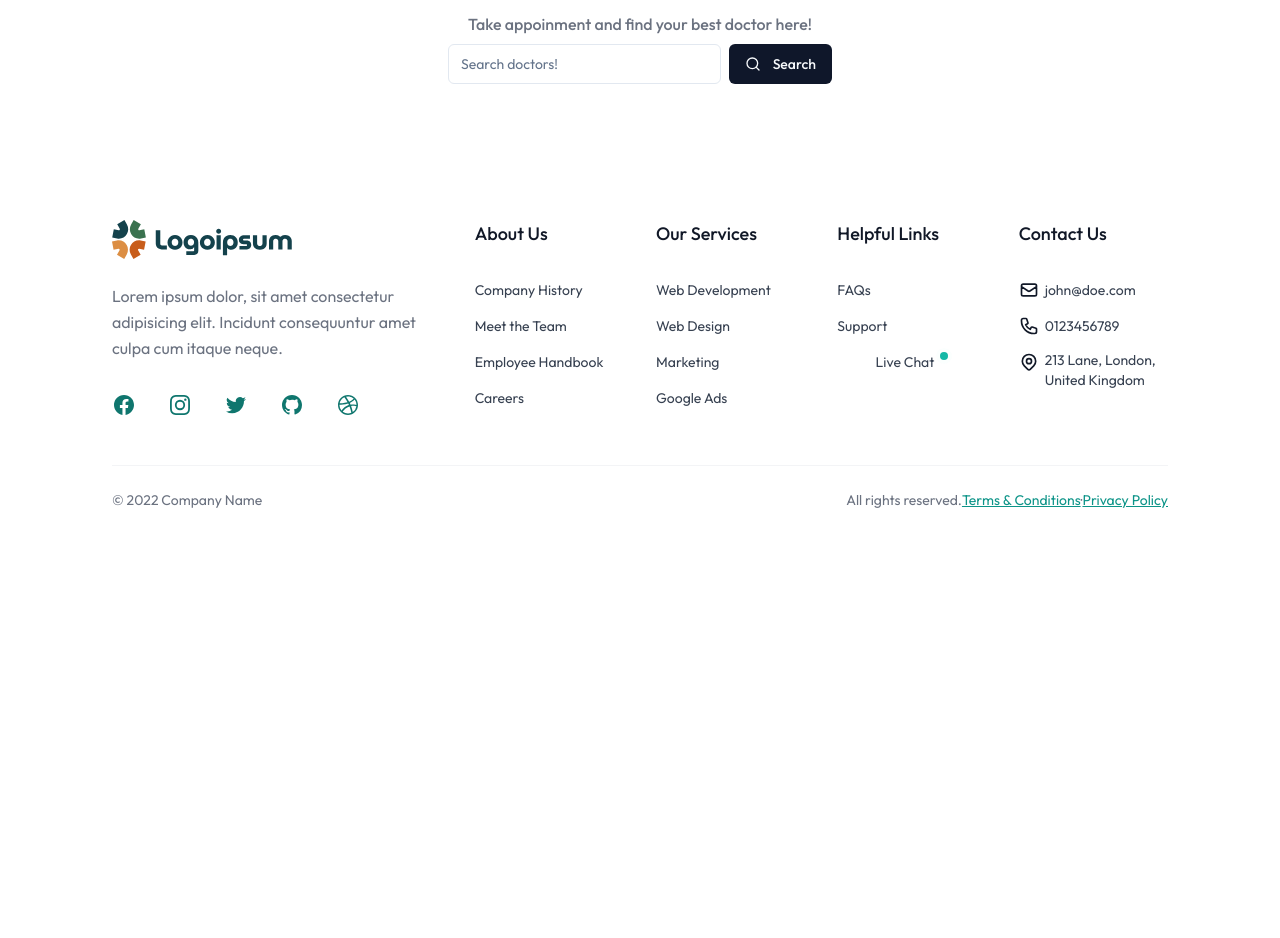
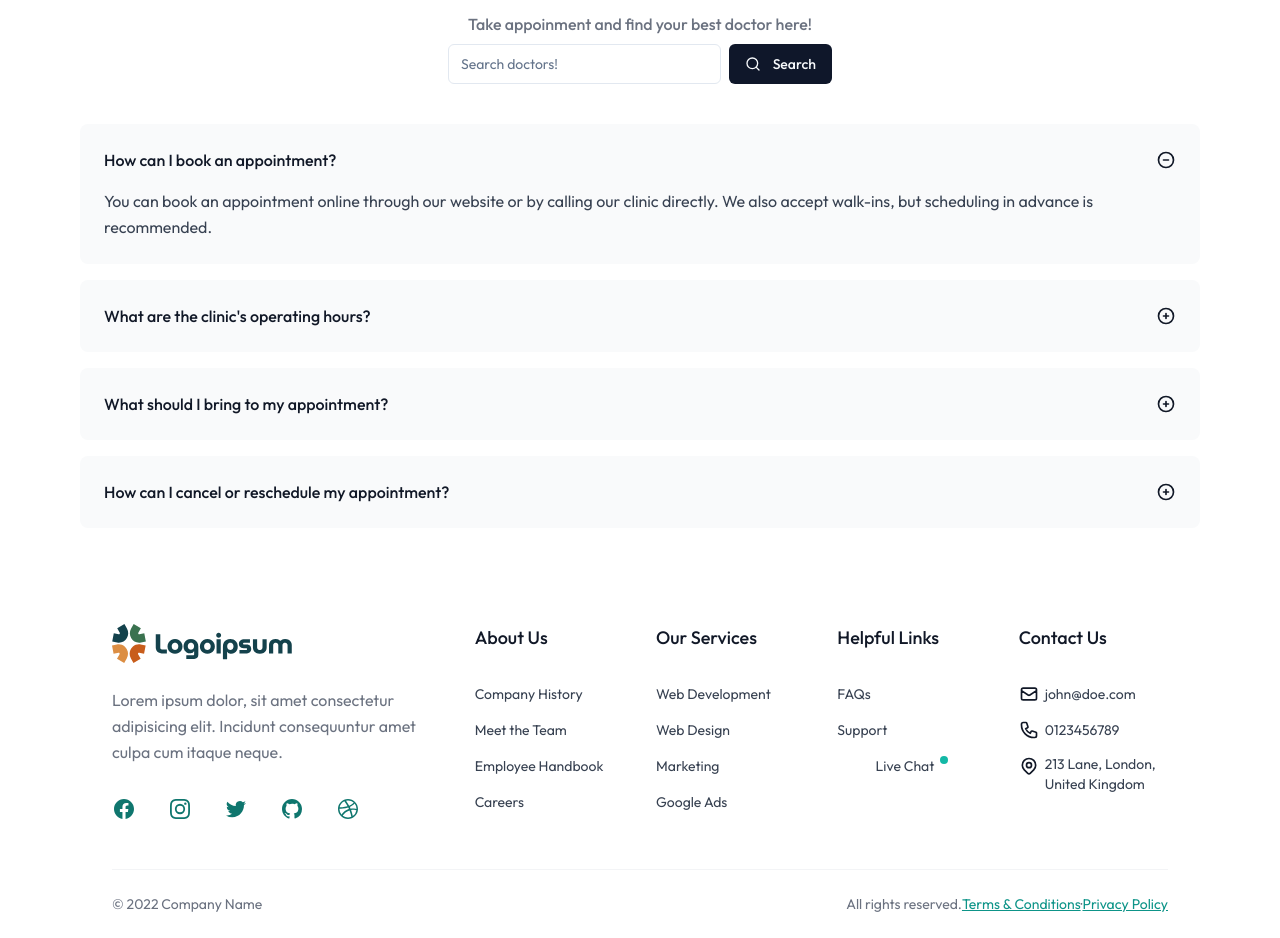
Before and after one commit to imabuzerkhan/doctor-appoinment-app, a Next.js app: page / in a window 1280 px wide. Shown: the part 620-1558 px from the top of the page. Before the commit the page ends 1154 px from the top, so only its background shows below. Built offline with nearby package versions, Linux system fonts and the light colour scheme.

Commit message:
faq completed

```diff
--- /dev/null
+++ b/src/_components/Faq.jsx
@@ -0,0 +1,179 @@
+
+
+const Faq = () => {
+  return (
+    <div>
+      <div className="space-y-4  ">
+        <details className="group rounded-lg bg-gray-50 p-6 [&_summary::-webkit-details-marker]:hidden" open>
+          <summary className="flex cursor-pointer items-center justify-between gap-1.5 text-gray-900">
+            <h2 className="font-medium">How can I book an appointment?</h2>
+
+            <span className="relative size-5 shrink-0">
+              <svg
+                xmlns="http://www.w3.org/2000/svg"
+                className="absolute inset-0 size-5 opacity-100 group-open:opacity-0"
+                fill="none"
+                viewBox="0 0 24 24"
+                stroke="currentColor"
+                strokeWidth="2"
+              >
+                <path
+                  strokeLinecap="round"
+                  strokeLinejoin="round"
+                  d="M12 9v3m0 0v3m0-3h3m-3 0H9m12 0a9 9 0 11-18 0 9 9 0 0118 0z"
+                />
+              </svg>
+
+              <svg
+                xmlns="http://www.w3.org/2000/svg"
+                className="absolute inset-0 size-5 opacity-0 group-open:opacity-100"
+                fill="none"
+                viewBox="0 0 24 24"
+                stroke="currentColor"
+                strokeWidth="2"
+              >
+                <path
+                  strokeLinecap="round"
+                  strokeLinejoin="round"
+                  d="M15 12H9m12 0a9 9 0 11-18 0 9 9 0 0118 0z"
+                />
+              </svg>
+            </span>
+          </summary>
+
+          <p className="mt-4 leading-relaxed text-gray-700">
+            You can book an appointment online through our website or by calling our clinic directly. We also accept walk-ins, but scheduling in advance is recommended.
+          </p>
+        </details>
+
+        <details className="group rounded-lg bg-gray-50 p-6 [&_summary::-webkit-details-marker]:hidden">
+          <summary className="flex cursor-pointer items-center justify-between gap-1.5 text-gray-900">
+            <h2 className="font-medium">What are the clinic's operating hours?</h2>
+
+            <span className="relative size-5 shrink-0">
+              <svg
+                xmlns="http://www.w3.org/2000/svg"
+                className="absolute inset-0 opacity-100 group-open:opacity-0"
+                fill="none"
+                viewBox="0 0 24 24"
+                stroke="currentColor"
+                strokeWidth="2"
+              >
+                <path
+                  strokeLinecap="round"
+                  strokeLinejoin="round"
+                  d="M12 9v3m0 0v3m0-3h3m-3 0H9m12 0a9 9 0 11-18 0 9 9 0 0118 0z"
+                />
+              </svg>
+
+              <svg
+                xmlns="http://www.w3.org/2000/svg"
+                className="absolute inset-0 opacity-0 group-open:opacity-100"
+                fill="none"
+                viewBox="0 0 24 24"
+                stroke="currentColor"
+                strokeWidth="2"
+              >
+                <path
+                  strokeLinecap="round"
+                  strokeLinejoin="round"
+                  d="M15 12H9m12 0a9 9 0 11-18 0 9 9 0 0118 0z"
+                />
+              </svg>
+            </span>
+          </summary>
+
+          <p className="mt-4 leading-relaxed text-gray-700">
+            Our clinic operates from 8:00 AM to 6:00 PM from Monday to Friday, and from 9:00 AM to 2:00 PM on Saturdays. We are closed on Sundays and public holidays.
+          </p>
+        </details>
+
+        <details className="group rounded-lg bg-gray-50 p-6 [&_summary::-webkit-details-marker]:hidden">
+          <summary className="flex cursor-pointer items-center justify-between gap-1.5 text-gray-900">
+            <h2 className="font-medium">What should I bring to my appointment?</h2>
+
+            <span className="relative size-5 shrink-0">
+              <svg
+                xmlns="http://www.w3.org/2000/svg"
+                className="absolute inset-0 opacity-100 group-open:opacity-0"
+                fill="none"
+                viewBox="0 0 24 24"
+                stroke="currentColor"
+                strokeWidth="2"
+              >
+                <path
+                  strokeLinecap="round"
+                  strokeLinejoin="round"
+                  d="M12 9v3m0 0v3m0-3h3m-3 0H9m12 0a9 9 0 11-18 0 9 9 0 0118 0z"
+                />
+              </svg>
+
+              <svg
+                xmlns="http://www.w3.org/2000/svg"
+                className="absolute inset-0 opacity-0 group-open:opacity-100"
+                fill="none"
+                viewBox="0 0 24 24"
+                stroke="currentColor"
+                strokeWidth="2"
+              >
+                <path
+                  strokeLinecap="round"
+                  strokeLinejoin="round"
+                  d="M15 12H9m12 0a9 9 0 11-18 0 9 9 0 0118 0z"
+                />
+              </svg>
+            </span>
+          </summary>
+
+          <p className="mt-4 leading-relaxed text-gray-700">
+            Please bring your ID, insurance card, and any relevant medical records. If you are currently taking any medication, bring a list of those medications as well.
+          </p>
+        </details>
+
+        <details className="group rounded-lg bg-gray-50 p-6 [&_summary::-webkit-details-marker]:hidden">
+          <summary className="flex cursor-pointer items-center justify-between gap-1.5 text-gray-900">
+            <h2 className="font-medium">How can I cancel or reschedule my appointment?</h2>
+
+            <span className="relative size-5 shrink-0">
+              <svg
+                xmlns="http://www.w3.org/2000/svg"
+                className="absolute inset-0 opacity-100 group-open:opacity-0"
+                fill="none"
+                viewBox="0 0 24 24"
+                stroke="currentColor"
+                strokeWidth="2"
+              >
+                <path
+                  strokeLinecap="round"
+                  strokeLinejoin="round"
+                  d="M12 9v3m0 0v3m0-3h3m-3 0H9m12 0a9 9 0 11-18 0 9 9 0 0118 0z"
+                />
+              </svg>
+
+              <svg
+                xmlns="http://www.w3.org/2000/svg"
+                className="absolute inset-0 opacity-0 group-open:opacity-100"
+                fill="none"
+                viewBox="0 0 24 24"
+                stroke="currentColor"
+                strokeWidth="2"
+              >
+                <path
+                  strokeLinecap="round"
+                  strokeLinejoin="round"
+                  d="M15 12H9m12 0a9 9 0 11-18 0 9 9 0 0118 0z"
+                />
+              </svg>
+            </span>
+          </summary>
+
+          <p className="mt-4 leading-relaxed text-gray-700">
+            To cancel or reschedule your appointment, please call our clinic at least 24 hours in advance. You can also make changes online through your patient portal.
+          </p>
+        </details>
+      </div>
+    </div>
+  )
+}
+
+export default Faq
--- a/src/app/page.js
+++ b/src/app/page.js
@@ -1,6 +1,7 @@
 import Image from "next/image";
 import Hero from "@/_components/Hero";
 import CategorySearch from "@/_components/CategorySearch";
+import Faq from "@/_components/Faq";
 import Footer from "@/_components/Footer";
 
 export default function Home() {
@@ -8,6 +9,7 @@ export default function Home() {
    <>
    <Hero></Hero>
    <CategorySearch/>
+   <Faq></Faq>
    <Footer></Footer>
    </>
   );
```
